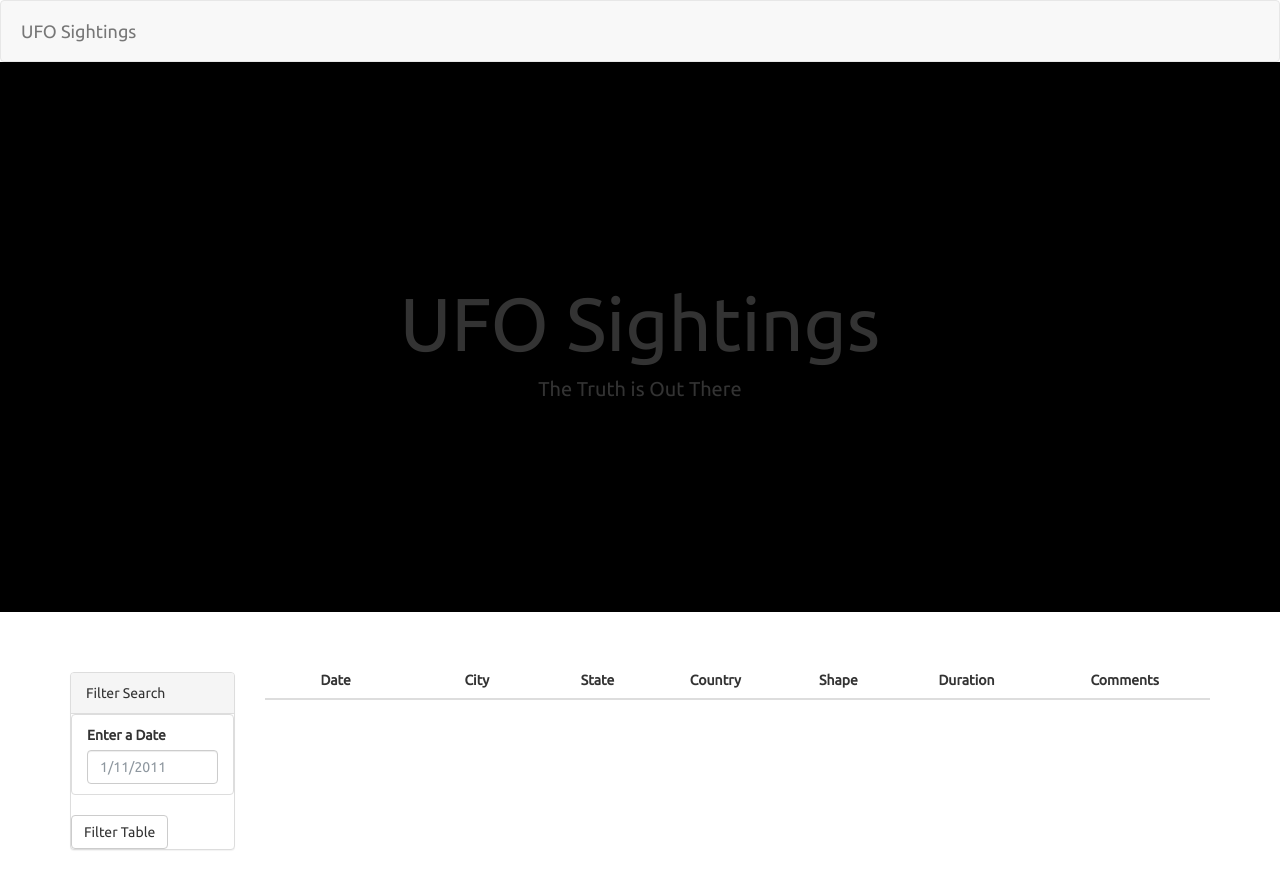
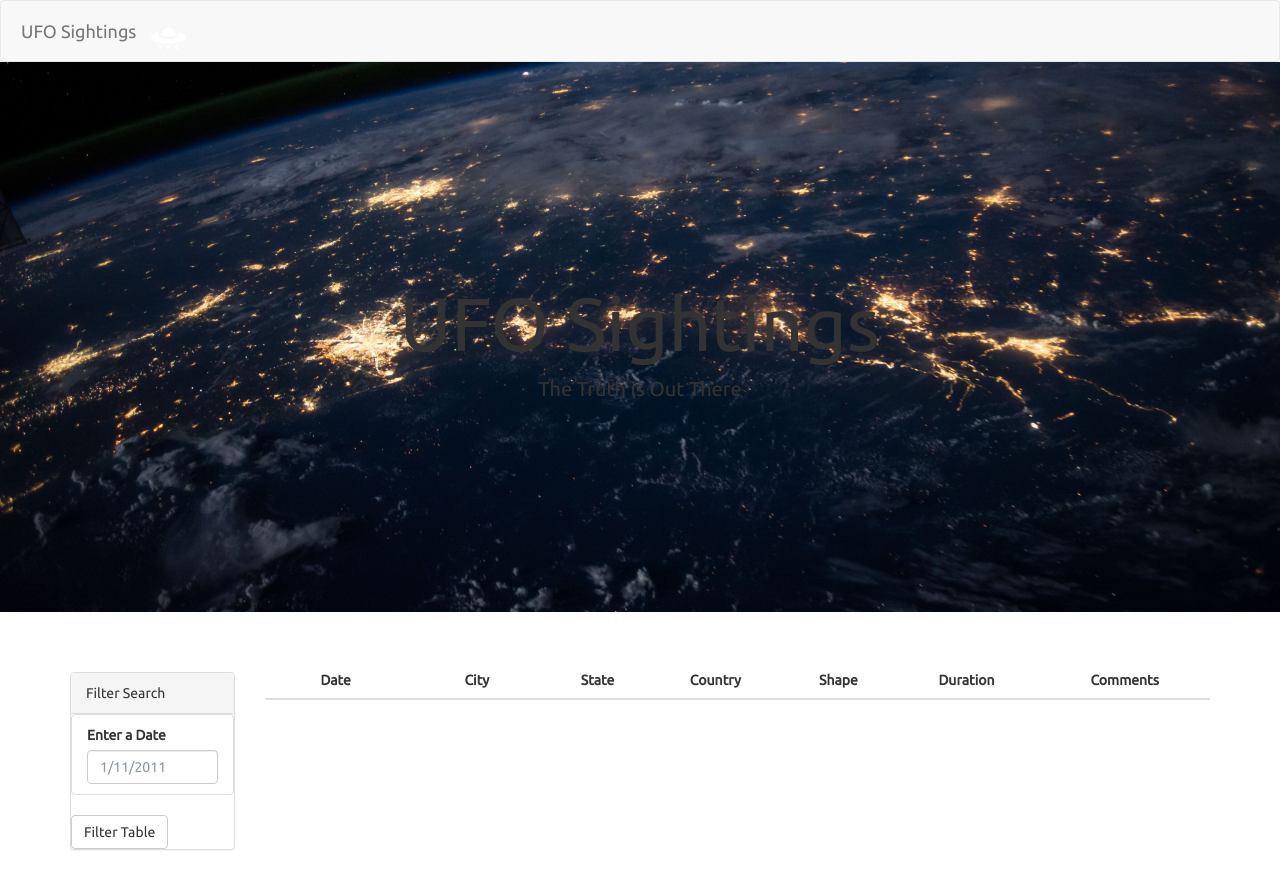
Before and after one commit to AngelCahill/JS-homework, a plain HTML site: page index.html in a window 1280 px wide. Shown: the top 873 px of the page. Drawn offline with nearby package versions, Linux system fonts and the light colour scheme.

Commit message:
another addition

```diff
--- a/index.html
+++ b/index.html
@@ -16,6 +16,7 @@
       <div class="container-fluid">
         <div class="navbar-header">
           <a class="navbar-brand" href="index.html">UFO Sightings
+            <img class="nav-ufo" src="images/ufo.svg">
 
           </a>
         </div>
--- a/style.css
+++ b/style.css
@@ -98,7 +98,7 @@
     padding: 20px;
     margin: 0;
     background: black;
-    background-image: nasa pic.jpeg;
+    background-image: url("images/nasa pic.jpeg");
     background-attachment: fixed;
     background-position: bottom center;
     background-size: cover;
```
Also changed, not shown: images/ufo.svg (added).
